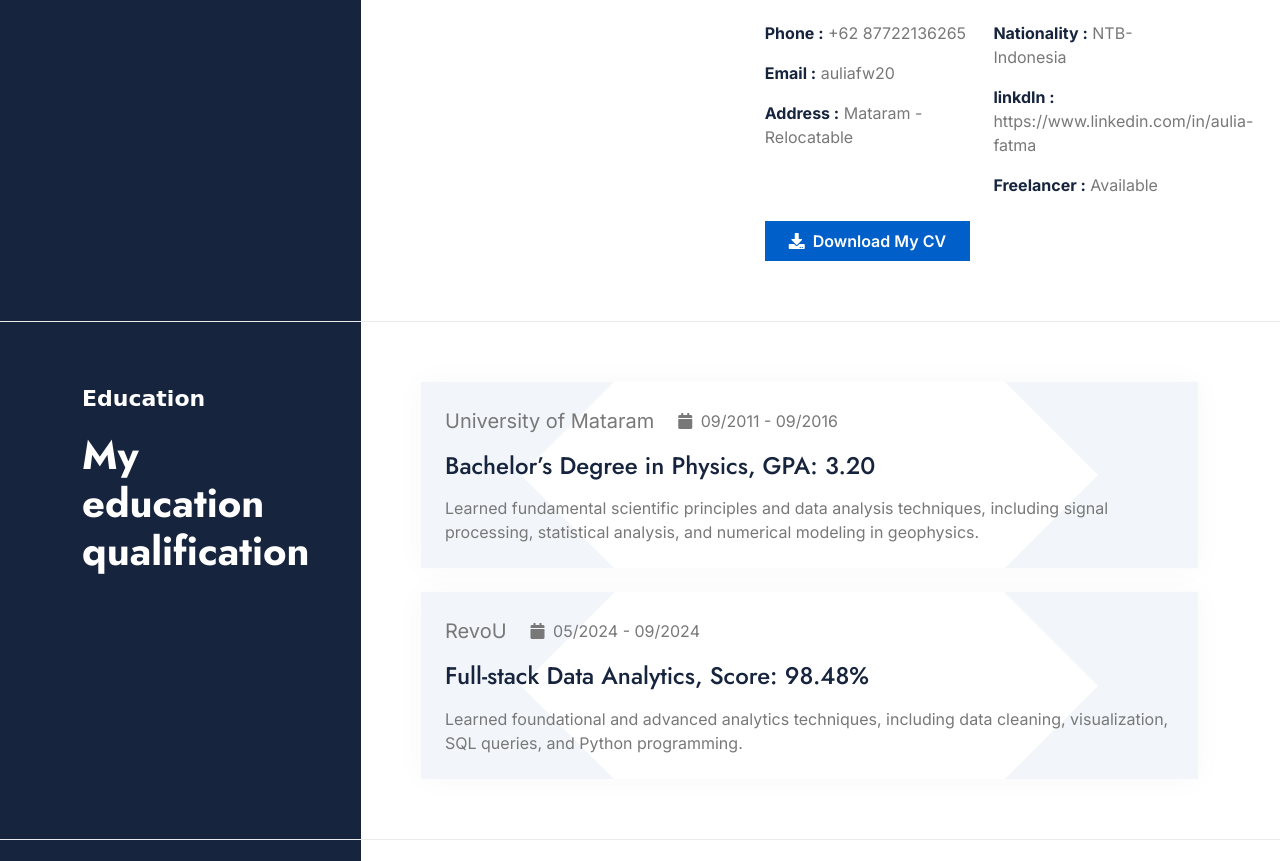
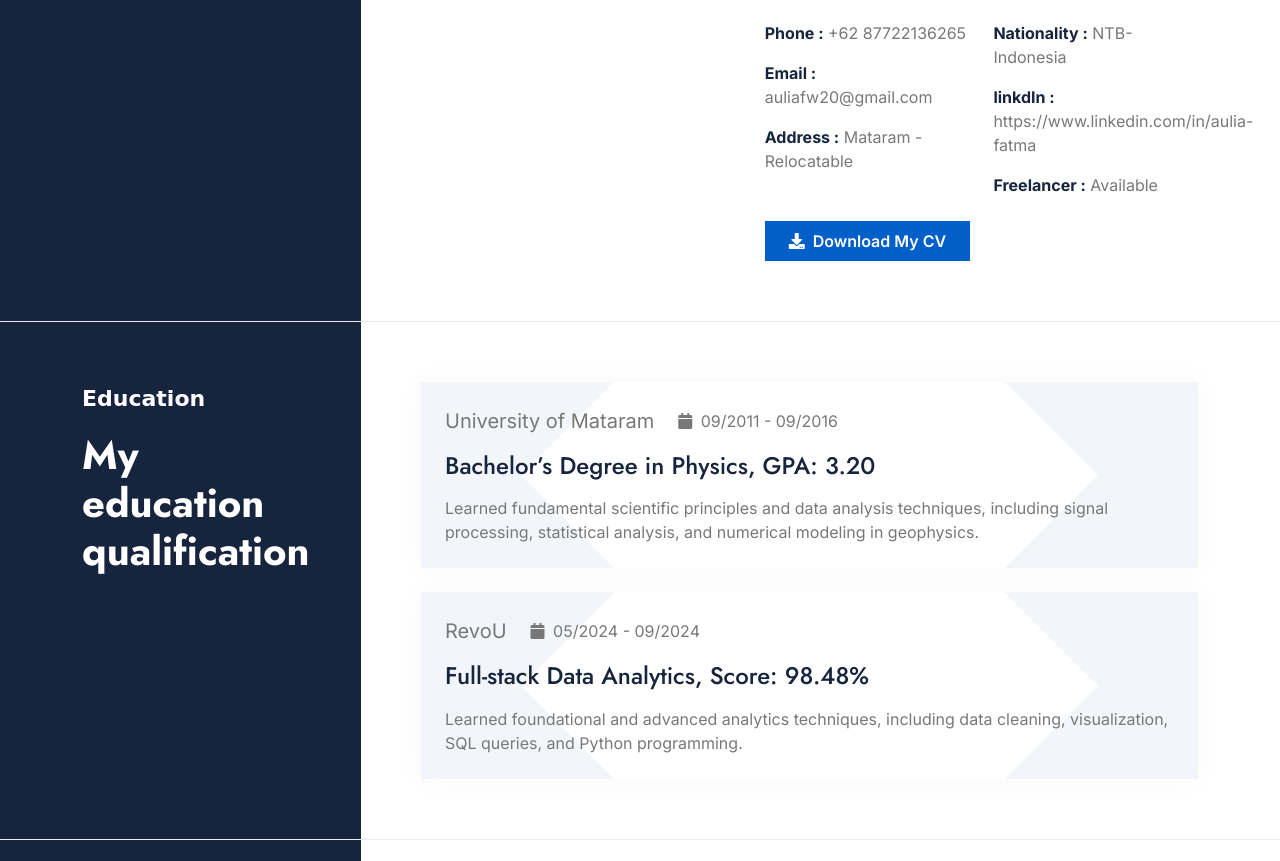
Before and after one commit to auliafw/website-potfolio, a plain HTML site: page index.html in a window 1280 px wide. Shown: the part 1164-2025 px from the top of the page. Drawn offline with nearby package versions, Linux system fonts and the light colour scheme; a web font is replaced by a local one.

Commit message:
Update index.html

```diff
--- a/index.html
+++ b/index.html
@@ -147,7 +147,7 @@
                                     <div class="row g-4 mb-4">
                                         <div class="col-6">
                                             <p><strong class="fw-bold text-dark">Phone :</strong> +62 87722136265</p>
-                                            <p><strong class="fw-bold text-dark">Email :</strong> auliafw20</p>
+                                            <p><strong class="fw-bold text-dark">Email :</strong> auliafw20@gmail.com</p>
                                             <p class="mb-0"><strong class="fw-bold text-dark">Address :</strong> Mataram - Relocatable</p>
                                         </div>
                                         <div class="col-6">
```
